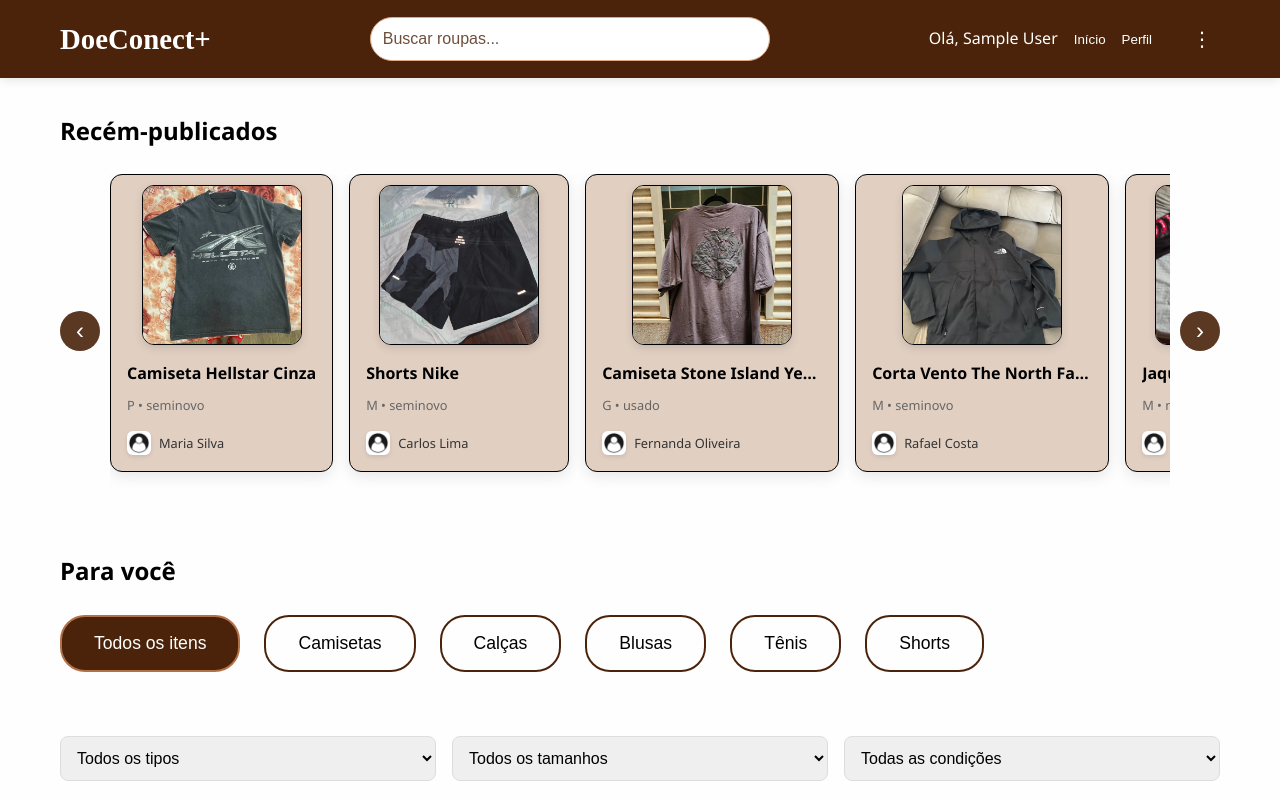
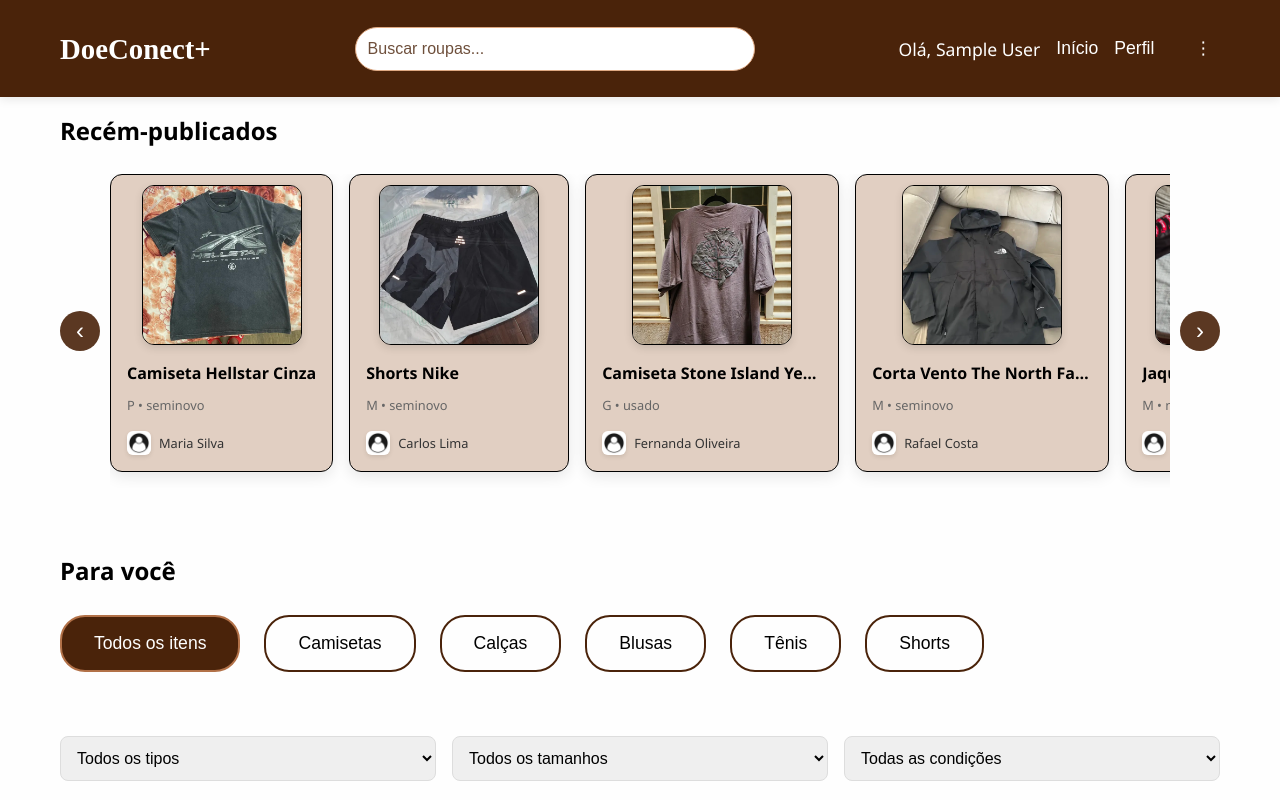
Before and after one commit to ThuR-js/TCCpc, a React (Vite) app: page / in a window 1280 px wide. Shown: the top 800 px of the page. Built offline with nearby package versions, Linux system fonts and the light colour scheme; sample sign-in values are in the browser's storage.

Commit message:
alteração das letras no header

```diff
--- a/src/App.css
+++ b/src/App.css
@@ -32,7 +32,7 @@
     display: flex;
     justify-content: space-between;
     align-items: center;
-    padding: 1rem 20px;
+    padding: 1.6rem 20px;
     gap: 2rem;
 }
 
@@ -81,6 +81,7 @@
     color: white !important;
     background: none;
     border: none;
+    font-size: 1.1rem;
     font-weight: 500;
     cursor: pointer;
     transition: color 0.3s;
```
Also changed, not shown: 1 other file (tests, documents, lock files or other folders).
